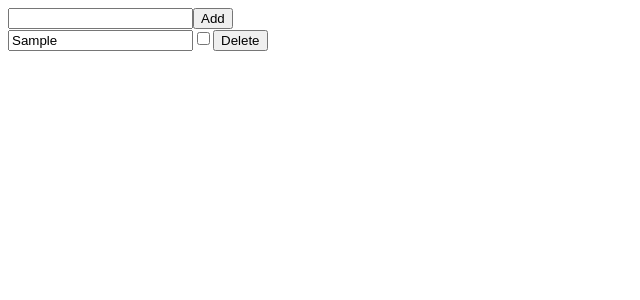
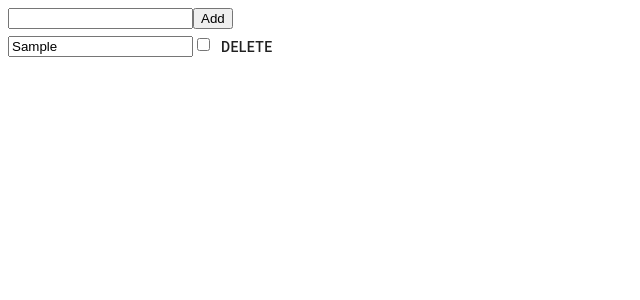
Before and after one commit to K-Daiki-0ne/Recoil_Study, a React (Create React App) app: page / in a window 1280 px wide. Both pictures are taken after typing "Sample" into the empty fields and a click on the button "Add". Shown: the top 300 px of the page, without its empty margins (0-640 px from the left). Built offline with nearby package versions, Linux system fonts and the light colour scheme.

Commit message:
Change: button -> materila-ui Button

```diff
--- a/src/components/TodoListItem/TodoListItem.tsx
+++ b/src/components/TodoListItem/TodoListItem.tsx
@@ -6,6 +6,7 @@ import {
   replaceTodoAtIndex,
   removeTodoAtIndex
 } from '../../util/index.js';
+import { Button } from '@material-ui/core';
 
 type TodoProps = {
   todo: Todo
@@ -47,7 +48,11 @@ export const TodoListItem: React.FC<TodoProps> =({ todo })=> {
         checked={todo.completed}
         onChange={toggleItemCompletion}
       />
-      <button onClick={deleteItem}>Delete</button>
+      <Button
+        onClick={deleteItem}
+      >
+        Delete
+      </Button>
     </div>
   )
 }
```
